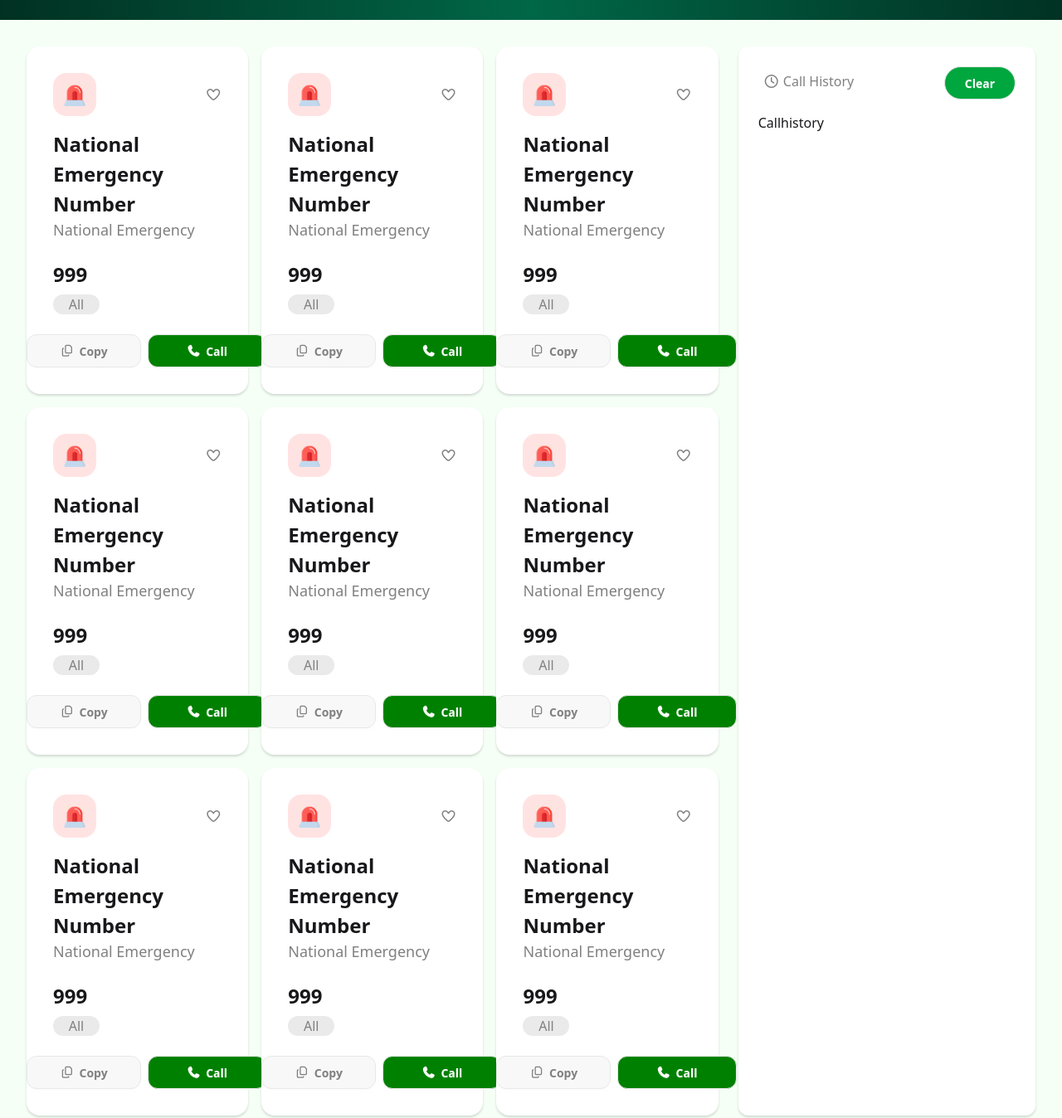
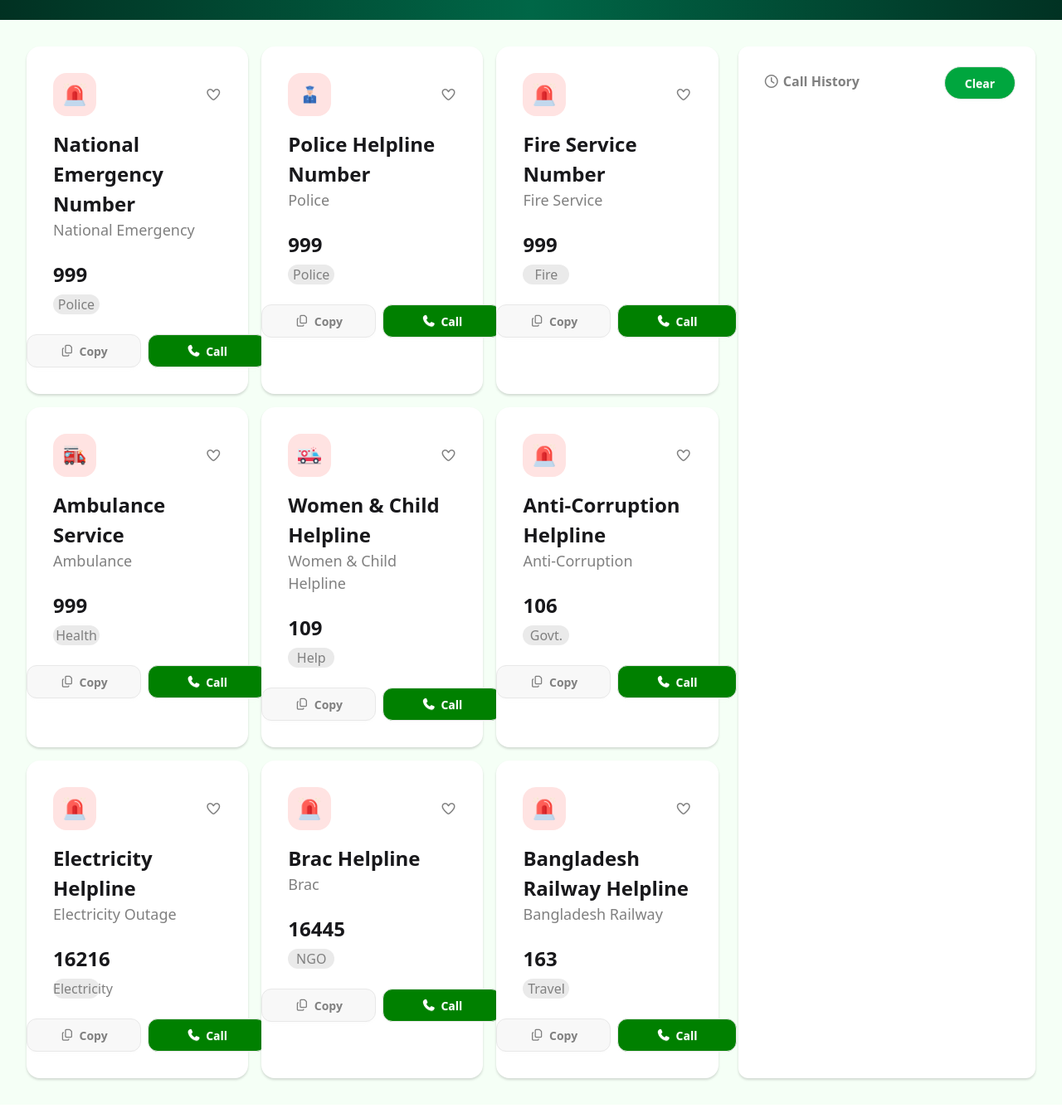
Before and after one commit to ayub660/service-assignment-5, a plain HTML site: page index.html in a window 1280 px wide. Shown: the part 320-1668 px from the top of the page at 83% size. Drawn offline with nearby package versions, Linux system fonts and the light colour scheme.

Commit message:
Initial commit from local folder

```diff
--- a/index.html
+++ b/index.html
@@ -14,7 +14,7 @@
 <body>
   <section class="navbar mt-4 ">
       <div
-        class="navbar-parent w-full flex  justify-between items-center  h-auto  mx-[20px]  gap-3 "
+        class="navbar-parent w-full flex flex-col sm:flex-row  justify-between items-center  h-auto  mx-[20px]  gap-3 "
       >
         <!-- Logo -->
         <div class="logo flex gap-2 items-center">
@@ -28,11 +28,11 @@
         </div>
          <!--  Nav Right side -->
           <div
-          class="right-parent flex flex-wrap gap-2  items-center mt-2">
+          class="right-parent flex flex-col sm:flex-row flex-wrap gap-2  items-center mt-2">
           <div
             class="heart flex gap-2 bg-[#41FF6B1A] px-6 py-3 rounded-full"
           >
-            <h1 class="font-bold"> <span>0</span></h1>
+            <h1 class="font-bold"> <span id="heart-count">0</span></h1>
             <img
               class="h-[24px] w-[24px]"
               src="assets/heart.png"
@@ -42,7 +42,7 @@
           <div
             class="coin flex gap-2 bg-[#41FF6B1A] px-3  py-2 rounded-full"
           >
-            <h1 class="font-bold"> <span>100</span></h1>
+            <h1 class="font-bold"> <span id="coin-count">100</span></h1>
             <img
               class="h-[24px] w-[24px]"
               src="assets/coin.png"
@@ -51,7 +51,7 @@
           </div>
           <div>
             <button class="btn bg-[#00A63E] rounded-[50px] px-6 text-white">
-              <span>2</span> Copy
+              <span class="copy-count">2</span> Copy
             </button>
           </div>
         </div>
@@ -61,8 +61,7 @@
 
      <main class="bg-[#F5FFF6]">
       <section class="banner mt-4 w-[100%]">
-        <div
-          class="w-full h-auto sm:h-[240px] bg-gradient-to-r from-[#013122] via-[#006747] to-[#013223] flex flex-col justify-center items-center px-4 text-center">
+        <div class="w-full h-auto sm:h-[240px] bg-gradient-to-r from-[#013122] via-[#006747] to-[#013223] flex flex-col justify-center items-center px-4 text-center">
           <img class="h-[60px] w-[60px]"
             src="assets/logo-dark.png"
             alt=""/>
@@ -75,12 +74,12 @@
         </div>
       </section>
       <!-- card section  -->
-       <main class="flex gap-6 p-8">
+       <main class="flex flex-col md:flex-row gap-6 p-8">
 
-       <section class="card-history flex flex-col gap-5 w-[70%] ">
+       <section class="card-history flex flex-col gap-5 md:w-[70%] ">
 
-        <div class="card-parent grid grid-cols-3 gap-4">
-          <div class="card-emergency shadow-[0px_2px_3px_0px_rgba(0,0,0,0.15)] rounded-2xl p-[32px] bg-white ">
+        <div class="card-parent grid grid-cols-1 sm:grid-cols-2 md:grid-cols-3 gap-4">
+          <div class="card-emergency shadow-[0px_2px_3px_0px_rgba(0,0,0,0.15)] rounded-2xl p-4 sm:p-6 md:p-[32px] bg-white" id="card-all">
 
             <div class="img-heart flex justify-between items-center">
               <img class="h-[52px] w-[52px] bg-[#FFE3E2] p-3 rounded-[16px]"
@@ -88,12 +87,10 @@
                 alt=""/>
                  <i class="fa-regular fa-heart text-[gray]"></i>
             </div>
-            <h1 class="font-bold text-[24px] mt-[16px]"> National Emergency Number
-
-            </h1>
+            <h1 class="font-bold text-[24px] mt-[16px]">National Emergency Number </h1>
             <p class="text-[18px] text-[gray]">National Emergency</p>
             <p class="text-2xl font-bold mt-[24px] mb-2">999</p>
-            <p class="mb-[24px] text-[gray] bg-[#eaeaea] w-14 text-center rounded-2xl"> All </p>
+            <p class="mb-[24px] text-[gray] bg-[#eaeaea] w-14 text-center rounded-2xl">Police</p>
             <div class="button-parent flex gap-2 justify-start mt-3 -ml-8 ">
 
               <button class="btn px-[39px] py-[10px] text-[gray] rounded-[12px]"><i class="fa-regular fa-copy"></i>Copy</button>
@@ -103,20 +100,18 @@
               </button>
             </div>
           </div>
-        <div class="card-emergency shadow-[0px_2px_3px_0px_rgba(0,0,0,0.15)] rounded-2xl p-[32px] bg-white ">
+        <div class="card-emergency shadow-[0px_2px_3px_0px_rgba(0,0,0,0.15)] rounded-2xl p-4 sm:p-6 md:p-[32px] bg-white" id="card-police">
 
             <div class="img-heart flex justify-between items-center">
               <img class="h-[52px] w-[52px] bg-[#FFE3E2] p-3 rounded-[16px]"
-                src="assets/emergency.png"
+                src="assets/police.png"
                 alt=""/>
                  <i class="fa-regular fa-heart text-[gray]"></i>
             </div>
-            <h1 class="font-bold text-[24px] mt-[16px]"> National Emergency Number
-
-            </h1>
-            <p class="text-[18px] text-[gray]">National Emergency</p>
+            <h1 class="font-bold text-[24px] mt-[16px]">Police Helpline Number</h1>
+            <p class="text-[18px] text-[gray]">Police</p>
             <p class="text-2xl font-bold mt-[24px] mb-2">999</p>
-            <p class="mb-[24px] text-[gray] bg-[#eaeaea] w-14 text-center rounded-2xl"> All </p>
+            <p class="mb-[24px] text-[gray] bg-[#eaeaea] w-14 text-center rounded-2xl"> Police</p>
             <div class="button-parent flex gap-2 justify-start mt-3 -ml-8 ">
 
               <button class="btn px-[39px] py-[10px] text-[gray] rounded-[12px]"><i class="fa-regular fa-copy"></i>Copy</button>
@@ -126,7 +121,7 @@
               </button>
             </div>
           </div>
-          <div class="card-emergency shadow-[0px_2px_3px_0px_rgba(0,0,0,0.15)] rounded-2xl p-[32px] bg-white ">
+          <div class="card-emergency shadow-[0px_2px_3px_0px_rgba(0,0,0,0.15)] rounded-2xl p-4 sm:p-6 md:p-[32px] bg-white" id="card-fire">
 
             <div class="img-heart flex justify-between items-center">
               <img class="h-[52px] w-[52px] bg-[#FFE3E2] p-3 rounded-[16px]"
@@ -134,12 +129,10 @@
                 alt=""/>
                  <i class="fa-regular fa-heart text-[gray]"></i>
             </div>
-            <h1 class="font-bold text-[24px] mt-[16px]"> National Emergency Number
-
-            </h1>
-            <p class="text-[18px] text-[gray]">National Emergency</p>
+            <h1 class="font-bold text-[24px] mt-[16px]">Fire Service Number</h1>
+            <p class="text-[18px] text-[gray]">Fire Service</p>
             <p class="text-2xl font-bold mt-[24px] mb-2">999</p>
-            <p class="mb-[24px] text-[gray] bg-[#eaeaea] w-14 text-center rounded-2xl"> All </p>
+            <p class="mb-[24px] text-[gray] bg-[#eaeaea] w-14 text-center rounded-2xl">Fire</p>
             <div class="button-parent flex gap-2 justify-start mt-3 -ml-8 ">
 
               <button class="btn px-[39px] py-[10px] text-[gray] rounded-[12px]"><i class="fa-regular fa-copy"></i>Copy</button>
@@ -149,20 +142,20 @@
               </button>
             </div>
           </div>
-          <div class="card-emergency shadow-[0px_2px_3px_0px_rgba(0,0,0,0.15)] rounded-2xl p-[32px] bg-white ">
+          <div class="card-emergency shadow-[0px_2px_3px_0px_rgba(0,0,0,0.15)] rounded-2xl p-4 sm:p-6 md:p-[32px] bg-white " id="card-health">
 
             <div class="img-heart flex justify-between items-center">
               <img class="h-[52px] w-[52px] bg-[#FFE3E2] p-3 rounded-[16px]"
-                src="assets/emergency.png"
+                src="assets/fire-service.png"
                 alt=""/>
                  <i class="fa-regular fa-heart text-[gray]"></i>
             </div>
-            <h1 class="font-bold text-[24px] mt-[16px]"> National Emergency Number
+            <h1 class="font-bold text-[24px] mt-[16px]">Ambulance Service
 
             </h1>
-            <p class="text-[18px] text-[gray]">National Emergency</p>
+            <p class="text-[18px] text-[gray]">Ambulance</p>
             <p class="text-2xl font-bold mt-[24px] mb-2">999</p>
-            <p class="mb-[24px] text-[gray] bg-[#eaeaea] w-14 text-center rounded-2xl"> All </p>
+            <p class="mb-[24px] text-[gray] bg-[#eaeaea] w-14 text-center rounded-2xl">Health</p>
             <div class="button-parent flex gap-2 justify-start mt-3 -ml-8 ">
 
               <button class="btn px-[39px] py-[10px] text-[gray] rounded-[12px]"><i class="fa-regular fa-copy"></i>Copy</button>
@@ -172,20 +165,20 @@
               </button>
             </div>
           </div>
-          <div class="card-emergency shadow-[0px_2px_3px_0px_rgba(0,0,0,0.15)] rounded-2xl p-[32px] bg-white ">
+          <div class="card-emergency shadow-[0px_2px_3px_0px_rgba(0,0,0,0.15)] rounded-2xl p-4 sm:p-6 md:p-[32px] bg-white " id="card-help">
 
             <div class="img-heart flex justify-between items-center">
               <img class="h-[52px] w-[52px] bg-[#FFE3E2] p-3 rounded-[16px]"
-                src="assets/emergency.png"
+                src="assets/ambulance.png"
                 alt=""/>
                  <i class="fa-regular fa-heart text-[gray]"></i>
             </div>
-            <h1 class="font-bold text-[24px] mt-[16px]"> National Emergency Number
+            <h1 class="font-bold text-[24px] mt-[16px]">Women & Child Helpline
 
             </h1>
-            <p class="text-[18px] text-[gray]">National Emergency</p>
-            <p class="text-2xl font-bold mt-[24px] mb-2">999</p>
-            <p class="mb-[24px] text-[gray] bg-[#eaeaea] w-14 text-center rounded-2xl"> All </p>
+            <p class="text-[18px] text-[gray]">Women & Child Helpline</p>
+            <p class="text-2xl font-bold mt-[24px] mb-2">109</p>
+            <p class="mb-[24px] text-[gray] bg-[#eaeaea] w-14 text-center rounded-2xl"> Help</p>
             <div class="button-parent flex gap-2 justify-start mt-3 -ml-8 ">
 
               <button class="btn px-[39px] py-[10px] text-[gray] rounded-[12px]"><i class="fa-regular fa-copy"></i>Copy</button>
@@ -195,7 +188,7 @@
               </button>
             </div>
           </div>
-          <div class="card-emergency shadow-[0px_2px_3px_0px_rgba(0,0,0,0.15)] rounded-2xl p-[32px] bg-white ">
+          <div class="card-emergency shadow-[0px_2px_3px_0px_rgba(0,0,0,0.15)] rounded-2xl p-4 sm:p-6 md:p-[32px] bg-white " id="card-govt">
 
             <div class="img-heart flex justify-between items-center">
               <img class="h-[52px] w-[52px] bg-[#FFE3E2] p-3 rounded-[16px]"
@@ -203,12 +196,10 @@
                 alt=""/>
                  <i class="fa-regular fa-heart text-[gray]"></i>
             </div>
-            <h1 class="font-bold text-[24px] mt-[16px]"> National Emergency Number
-
-            </h1>
-            <p class="text-[18px] text-[gray]">National Emergency</p>
-            <p class="text-2xl font-bold mt-[24px] mb-2">999</p>
-            <p class="mb-[24px] text-[gray] bg-[#eaeaea] w-14 text-center rounded-2xl"> All </p>
+            <h1 class="font-bold text-[24px] mt-[16px]">Anti-Corruption Helpline</h1>
+            <p class="text-[18px] text-[gray]">Anti-Corruption</p>
+            <p class="text-2xl font-bold mt-[24px] mb-2">106</p>
+            <p class="mb-[24px] text-[gray] bg-[#eaeaea] w-14 text-center rounded-2xl">Govt.</p>
             <div class="button-parent flex gap-2 justify-start mt-3 -ml-8 ">
 
               <button class="btn px-[39px] py-[10px] text-[gray] rounded-[12px]"><i class="fa-regular fa-copy"></i>Copy</button>
@@ -218,7 +209,7 @@
               </button>
             </div>
           </div>
-          <div class="card-emergency shadow-[0px_2px_3px_0px_rgba(0,0,0,0.15)] rounded-2xl p-[32px] bg-white ">
+          <div class="card-emergency shadow-[0px_2px_3px_0px_rgba(0,0,0,0.15)] rounded-2xl p-4 sm:p-6 md:p-[32px] bg-white " id="card-electricity">
 
             <div class="img-heart flex justify-between items-center">
               <img class="h-[52px] w-[52px] bg-[#FFE3E2] p-3 rounded-[16px]"
@@ -226,12 +217,10 @@
                 alt=""/>
                  <i class="fa-regular fa-heart text-[gray]"></i>
             </div>
-            <h1 class="font-bold text-[24px] mt-[16px]"> National Emergency Number
-
-            </h1>
-            <p class="text-[18px] text-[gray]">National Emergency</p>
-            <p class="text-2xl font-bold mt-[24px] mb-2">999</p>
-            <p class="mb-[24px] text-[gray] bg-[#eaeaea] w-14 text-center rounded-2xl"> All </p>
+            <h1 class="font-bold text-[24px] mt-[16px]">Electricity Helpline</h1>
+            <p class="text-[18px] text-[gray]">Electricity Outage</p>
+            <p class="text-2xl font-bold mt-[24px] mb-2">16216</p>
+            <p class="mb-[24px] text-[gray] bg-[#eaeaea] w-14 text-center rounded-2xl"> Electricity</p>
             <div class="button-parent flex gap-2 justify-start mt-3 -ml-8 ">
 
               <button class="btn px-[39px] py-[10px] text-[gray] rounded-[12px]"><i class="fa-regular fa-copy"></i>Copy</button>
@@ -241,7 +230,7 @@
               </button>
             </div>
           </div>
-          <div class="card-emergency shadow-[0px_2px_3px_0px_rgba(0,0,0,0.15)] rounded-2xl p-[32px] bg-white ">
+          <div class="card-emergency shadow-[0px_2px_3px_0px_rgba(0,0,0,0.15)] rounded-2xl p-4 sm:p-6 md:p-[32px] bg-white " id="card-ngo">
 
             <div class="img-heart flex justify-between items-center">
               <img class="h-[52px] w-[52px] bg-[#FFE3E2] p-3 rounded-[16px]"
@@ -249,12 +238,10 @@
                 alt=""/>
                  <i class="fa-regular fa-heart text-[gray]"></i>
             </div>
-            <h1 class="font-bold text-[24px] mt-[16px]"> National Emergency Number
-
-            </h1>
-            <p class="text-[18px] text-[gray]">National Emergency</p>
-            <p class="text-2xl font-bold mt-[24px] mb-2">999</p>
-            <p class="mb-[24px] text-[gray] bg-[#eaeaea] w-14 text-center rounded-2xl"> All </p>
+            <h1 class="font-bold text-[24px] mt-[16px]">Brac Helpline</h1>
+            <p class="text-[18px] text-[gray]">Brac</p>
+            <p class="text-2xl font-bold mt-[24px] mb-2">16445</p>
+            <p class="mb-[24px] text-[gray] bg-[#eaeaea] w-14 text-center rounded-2xl"> NGO</p>
             <div class="button-parent flex gap-2 justify-start mt-3 -ml-8 ">
 
               <button class="btn px-[39px] py-[10px] text-[gray] rounded-[12px]"><i class="fa-regular fa-copy"></i>Copy</button>
@@ -264,7 +251,7 @@
               </button>
             </div>
           </div>
-          <div class="card-emergency shadow-[0px_2px_3px_0px_rgba(0,0,0,0.15)] rounded-2xl p-[32px] bg-white ">
+          <div class="card-emergency shadow-[0px_2px_3px_0px_rgba(0,0,0,0.15)] rounded-2xl p-4 sm:p-6 md:p-[32px] bg-white " id="card-travel">
 
             <div class="img-heart flex justify-between items-center">
               <img class="h-[52px] w-[52px] bg-[#FFE3E2] p-3 rounded-[16px]"
@@ -272,12 +259,12 @@
                 alt=""/>
                  <i class="fa-regular fa-heart text-[gray]"></i>
             </div>
-            <h1 class="font-bold text-[24px] mt-[16px]"> National Emergency Number
+            <h1 class="font-bold text-[24px] mt-[16px]">Bangladesh Railway Helpline
 
             </h1>
-            <p class="text-[18px] text-[gray]">National Emergency</p>
-            <p class="text-2xl font-bold mt-[24px] mb-2">999</p>
-            <p class="mb-[24px] text-[gray] bg-[#eaeaea] w-14 text-center rounded-2xl"> All </p>
+            <p class="text-[18px] text-[gray]">Bangladesh Railway</p>
+            <p class="text-2xl font-bold mt-[24px] mb-2">163</p>
+            <p class="mb-[24px] text-[gray] bg-[#eaeaea] w-14 text-center rounded-2xl"> Travel</p>
             <div class="button-parent flex gap-2 justify-start mt-3 -ml-8 ">
 
               <button class="btn px-[39px] py-[10px] text-[gray] rounded-[12px]"><i class="fa-regular fa-copy"></i>Copy</button>
@@ -292,8 +279,8 @@
           </section>
           <!-- History  section start here -->
 
-         <section class="history-part w-[30%] h-auto rounded-[12px] bg-white p-[24px] shadow-[0px_2px_3px_0px_rgba(0,0,0,0.15)]">
-    <div class="history-parent flex justify-between">
+         <section class="history-part w-full md:w-[30%] mt-6 md:mt-0 h-auto rounded-[12px] bg-white p-[24px] shadow-[0px_2px_3px_0px_rgba(0,0,0,0.15)]">
+    <div class="history-parent flex justify-between font-bold">
       <h1 class="text-[gray] m-1.5">
         <i class="fa-regular fa-clock"></i> Call History
       </h1>
@@ -303,12 +290,13 @@
       </button>
     </div>
 
-    <div class="save history mt-[16px]">
-      <h1>Callhistory</h1>
+    <div class="save history mt-[16px] ">
+
     </div>
   </section>
       </section>
       </main>
+      <script src="./index.js"></script>
 
 </body>
 </html>
--- a/index.js
+++ b/index.js
@@ -21,7 +21,7 @@ document.addEventListener("DOMContentLoaded", function(){
     }
 
     if (callButton) {
-      callButton.addEventListener("click", function () {
+      callButton.addEventListener("click", function(){
         const h1 = card.getElementsByTagName("h1")[0];
         const numberEl = card.getElementsByTagName("p");
 
```
